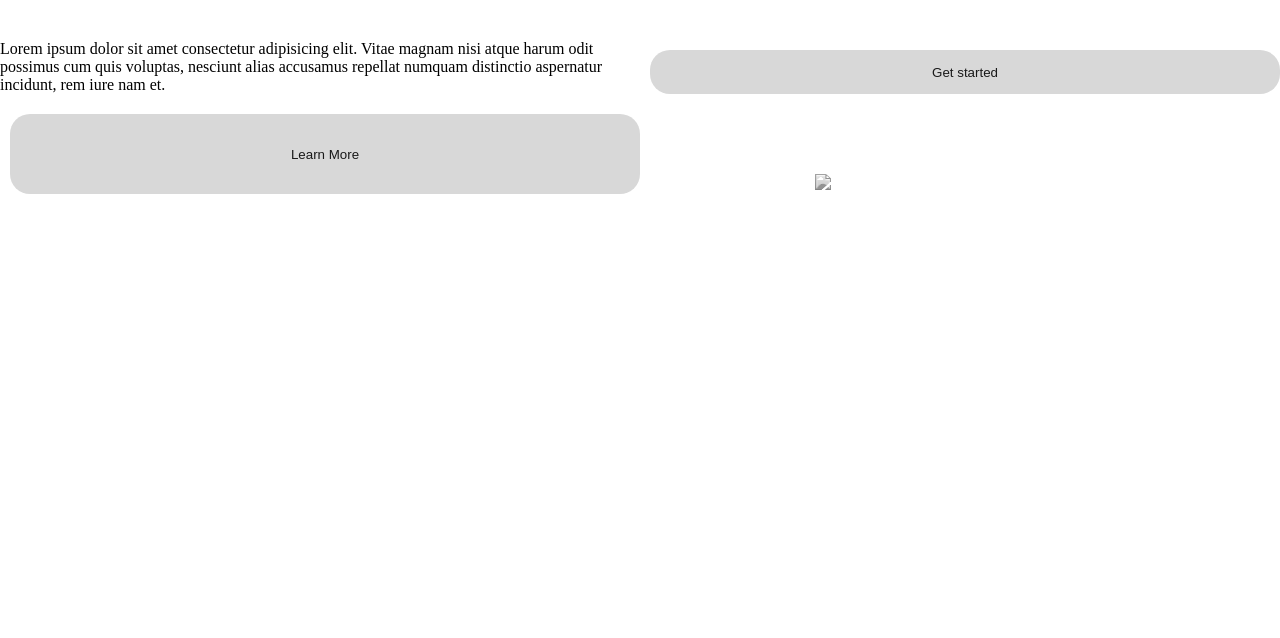
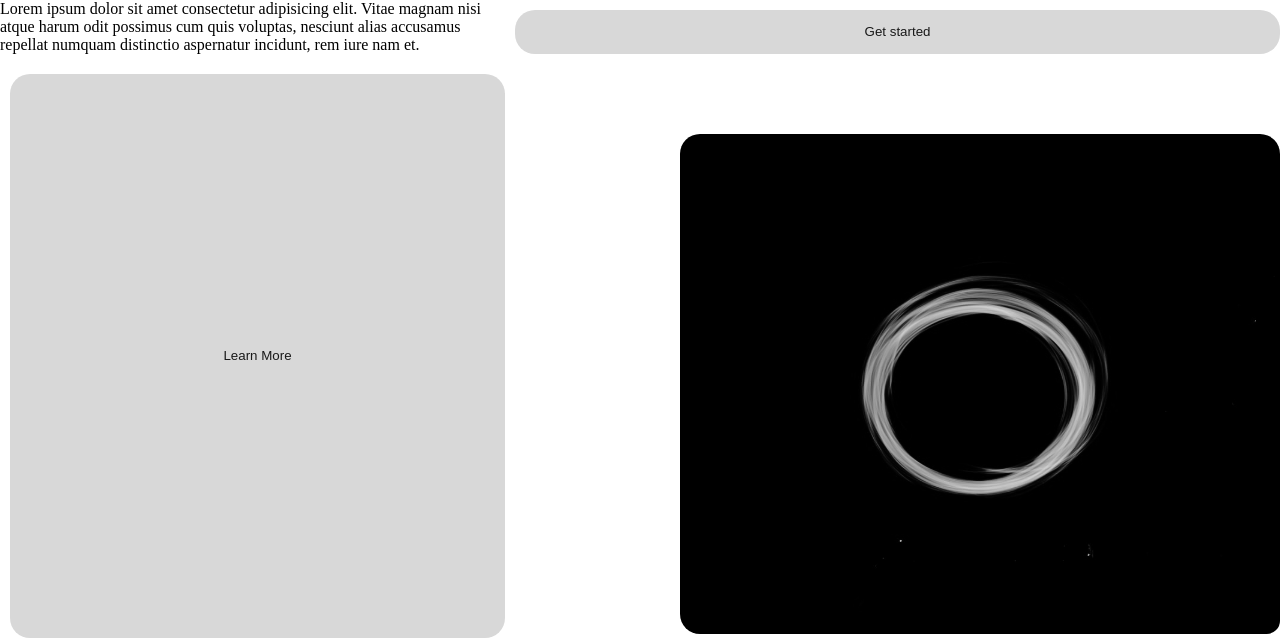
Before and after one commit to elyee/super-spork-landing-page, a plain HTML site: page index.html in a window 1280 px wide. Shown: the part 162-800 px from the top of the page. Drawn offline with Linux system fonts and the light colour scheme.

Commit message:
image for webpage character

```diff
--- a/index.html
+++ b/index.html
@@ -25,10 +25,11 @@
         <h1>The art of Meditation</h1>
         <p>Lorem ipsum dolor sit amet consectetur adipisicing elit. Vitae magnam nisi atque harum odit possimus cum quis voluptas, nesciunt alias accusamus repellat numquam distinctio aspernatur incidunt, rem iure nam et.</p>
             <button class ="btns">Get started</button>
-            <button class="btns">Learn More</button>
+            <button class="btns" onclick="">Learn More</button>
+
     </div>
     <div>
-        <img src ="/home/elyees/Pictures/circle.jpeg">
+        <img src ="circle.jpg.png">
     </div>
     </main>
 
--- a/style.css
+++ b/style.css
@@ -92,12 +92,21 @@ main{
 img{
     margin-top: 80px;
     margin-left: 175px;
-    width: 700px;
+    width: 600px;
+    height: 500px;
+    border-bottom-right-radius: 10pt;
+    border-bottom-left-radius: 15pt;
+    border-top-left-radius: 15pt;
+    border-top-right-radius: 15pt;
+    border-bottom-color: #848888;
+    image-resolution: 6000px;
+    background-origin: border-box;
     filter: grayscale(1);
 
 }
 img:hover{
     filter: grayscale(0);
     transition: 2.5s;
+    transition-delay: 20ms;
     cursor: pointer;
 }
```
Also changed, not shown: circle.jpg.png (added).
